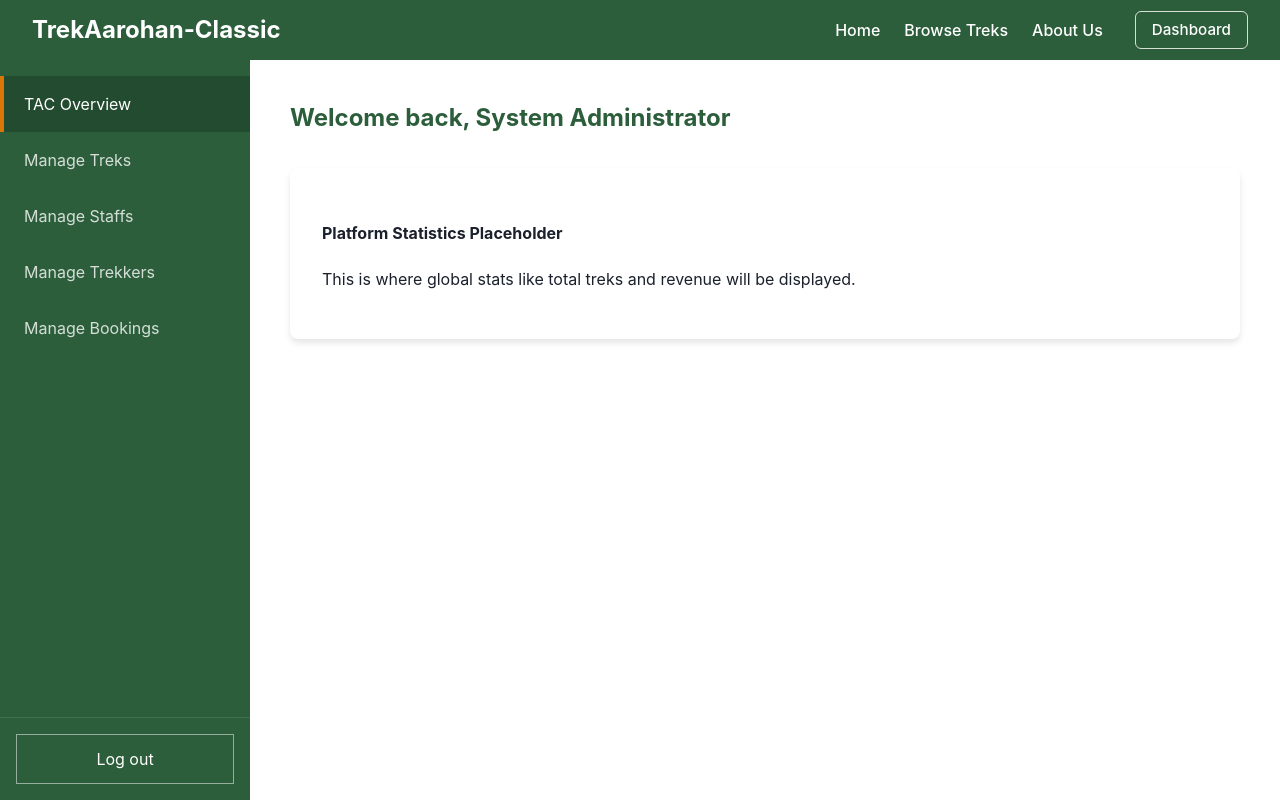
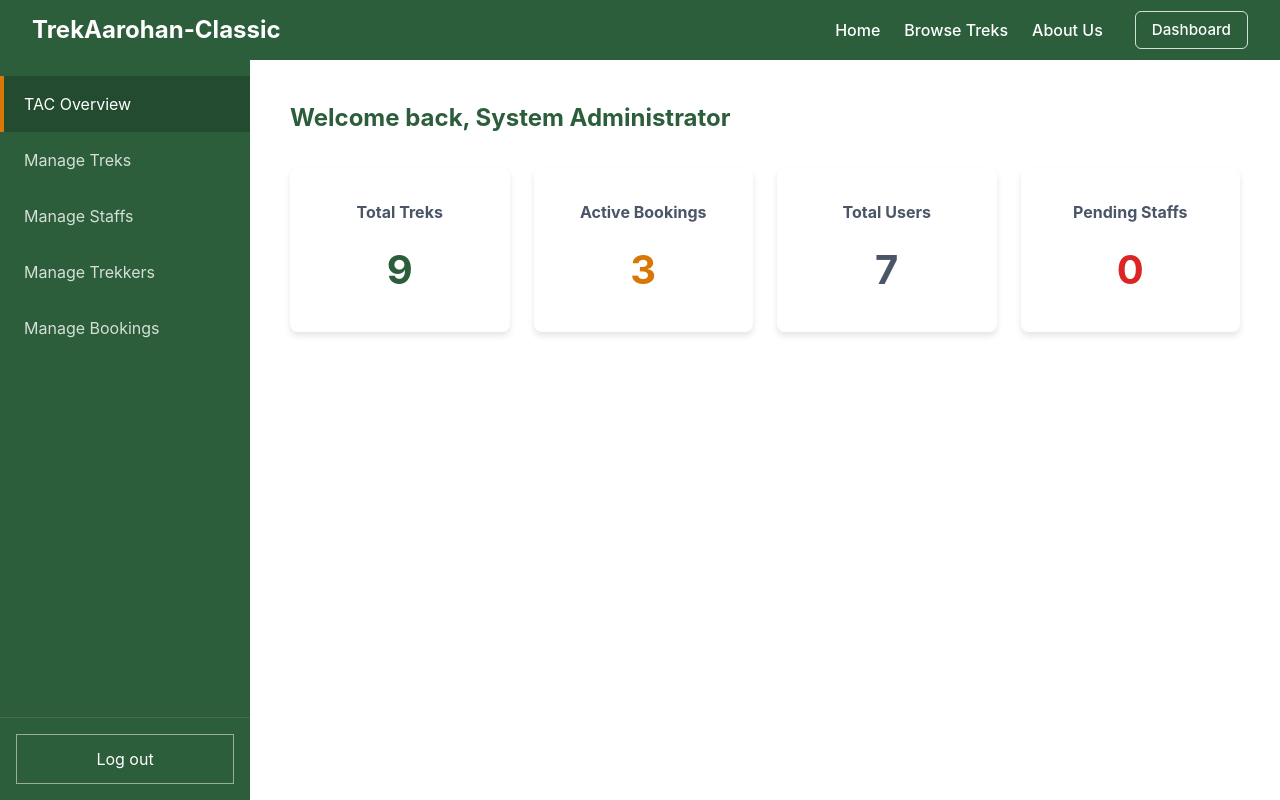
Before and after one commit to BhagyaJyoti22006/TrekAarohan-Classic, a Flask app: page /admin/dashboard in a window 1280 px wide. Run offline with Flask 3, Linux system fonts and the light colour scheme; a user stored in the database is signed in; data comes from the database, SQL or seed files in the repository.

Commit message:
Admin Overview Page

```diff
--- a/app.py
+++ b/app.py
@@ -91,7 +91,13 @@ def create_app():
     @app.route("/admin/dashboard")
     @login_required
     def admin_dashboard():
-        return render_template("admin_dashboard.html")
+        if current_user.role != 2:
+            return redirect(url_for("home"))
+        treks = Trek.query.count()
+        bookings = Booking.query.filter_by(status='booked').count()
+        users = User.query.filter(User.role.in_([0, 1])).count()
+        pendings = User.query.filter_by(role=1, is_approved=False).count()
+        return render_template("admin_dashboard.html", total_treks=treks, total_bookings=bookings, total_users=users, pending_staffs=pendings)
 
     @app.route("/admin/treks")
     @login_required
--- a/templates/admin_dashboard.html
+++ b/templates/admin_dashboard.html
@@ -3,8 +3,24 @@
 
 {% block dashboard_content %}
     <h2>Welcome back, {{ current_user.name }}</h2>
-    <div class="card" style="margin-top: 2rem;">
-        <h4>Platform Statistics Placeholder</h4>
-        <p>This is where global stats like total treks and revenue will be displayed.</p>
+
+    <!-- Quick Stats -->
+    <div style="display: grid; grid-template-columns: repeat(auto-fit, minmax(200px, 1fr)); gap: 1.5rem; margin-top: 2rem; margin-bottom: 3rem;">
+        <div class="card" style="text-align: center;">
+            <h3 style="color: var(--secondary-color); font-size: 1rem; margin-top: 0;">Total Treks</h3>
+            <p style="font-size: 2.5rem; font-weight: bold; margin: 0; color: var(--primary-color);">{{ total_treks }}</p>
+        </div>
+        <div class="card" style="text-align: center;">
+            <h3 style="color: var(--secondary-color); font-size: 1rem; margin-top: 0;">Active Bookings</h3>
+            <p style="font-size: 2.5rem; font-weight: bold; margin: 0; color: var(--accent-color);">{{ total_bookings }}</p>
+        </div>
+        <div class="card" style="text-align: center;">
+            <h3 style="color: var(--secondary-color); font-size: 1rem; margin-top: 0;">Total Users</h3>
+            <p style="font-size: 2.5rem; font-weight: bold; margin: 0; color: var(--secondary-color);">{{ total_users }}</p>
+        </div>
+        <div class="card" style="text-align: center;">
+            <h3 style="color: var(--secondary-color); font-size: 1rem; margin-top: 0;">Pending Staffs</h3>
+            <p style="font-size: 2.5rem; font-weight: bold; margin: 0; color: var(--danger-color);">{{ pending_staffs }}</p>
+        </div>
     </div>
 {% endblock %}
```
